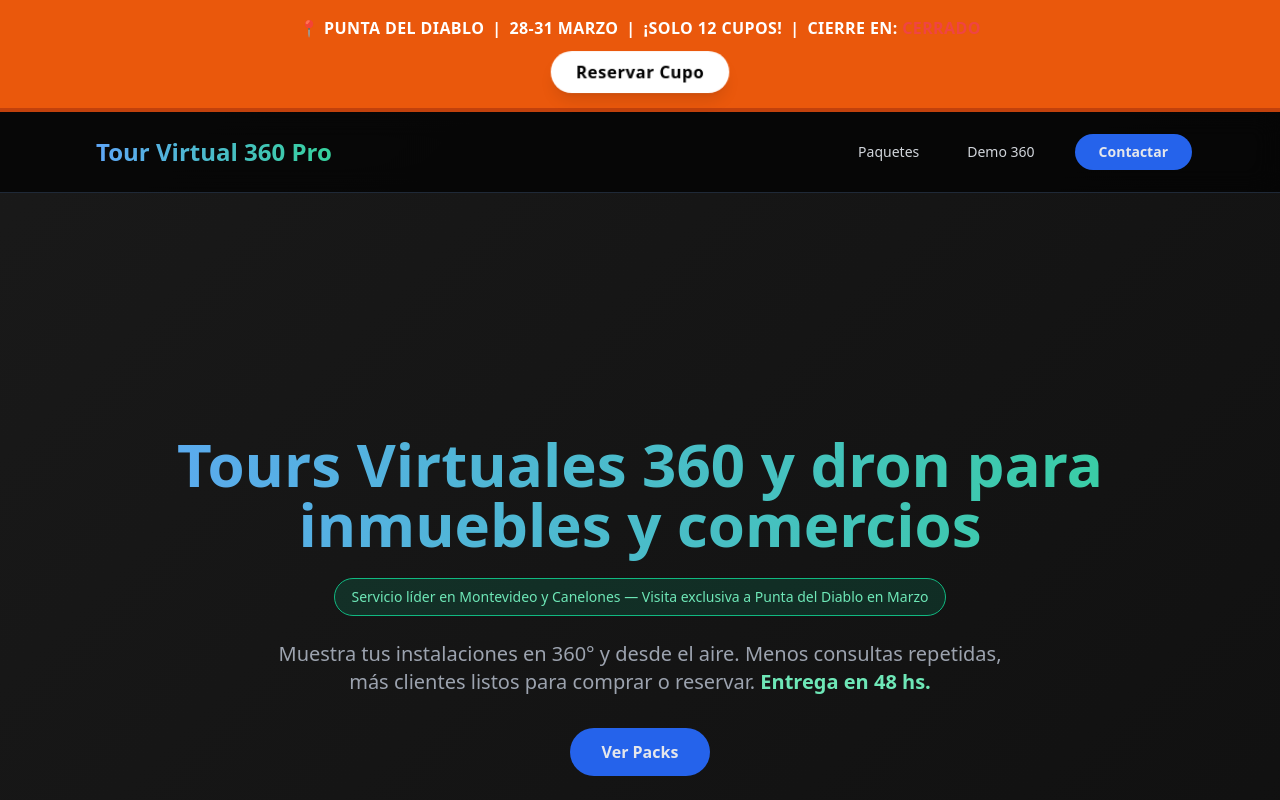
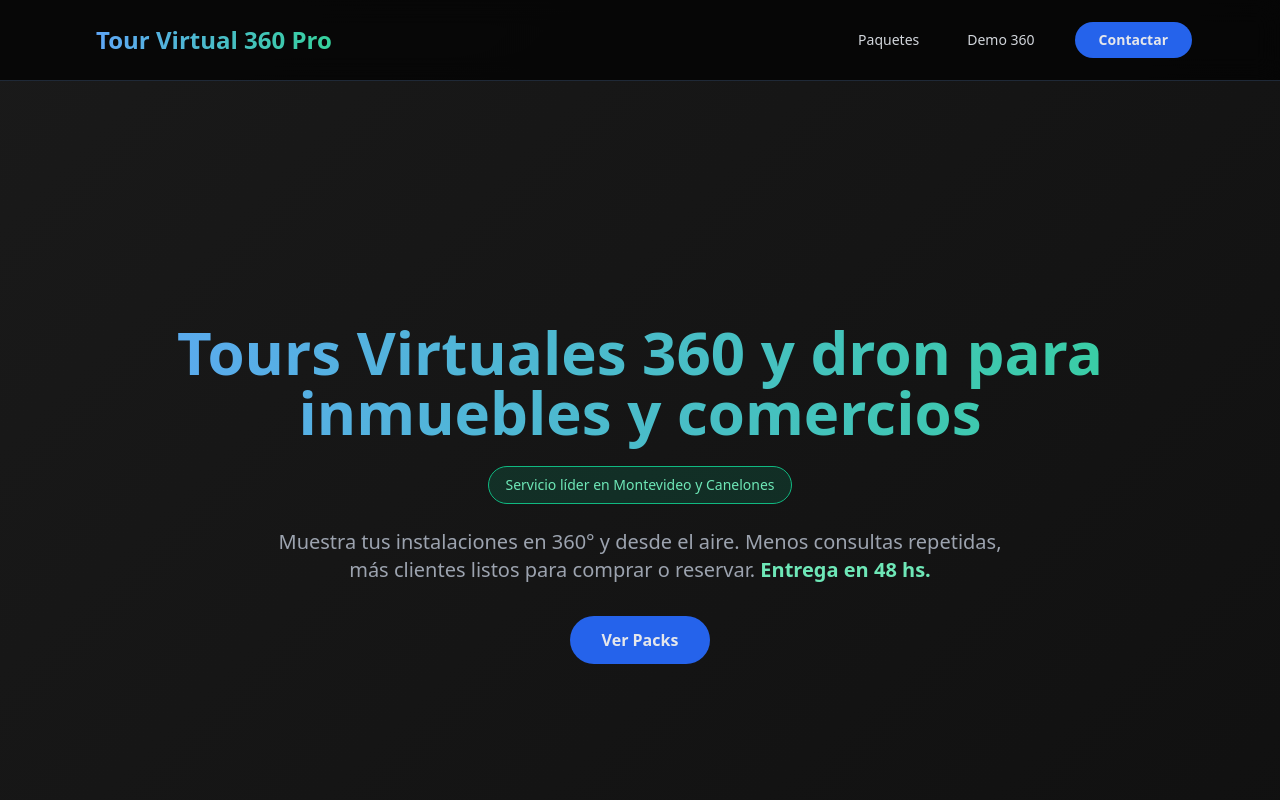
Before and after one commit to jperezpro/tourvirtual360, a website: page index.html in a window 1280 px wide. Shown: the top 800 px of the page. Drawn offline with Linux system fonts and the light colour scheme.

Commit message:
fix: quitar promo Punta del Diablo vencida y contador
La campaña había vencido y el contador quedaba mostrando "CERRADO",
dando mala imagen en la web indexada.

Co-Authored-By: Claude Sonnet 5 <noreply@anthropic.com>

```diff
--- a/index.html
+++ b/index.html
@@ -181,26 +181,6 @@
     height="0" width="0" style="display:none;visibility:hidden"></iframe></noscript>
     <!-- End Google Tag Manager (noscript) -->
 
-    <!-- Promo Banner -->
-    <div id="promo-banner" class="relative bg-orange-600 text-white py-3 sm:py-4 border-b-4 border-orange-700 z-50">
-        <div class="container mx-auto px-4">
-            <div class="flex flex-col items-center justify-center gap-2 text-center">
-                <div class="flex flex-wrap items-center justify-center gap-2 text-xs sm:text-sm md:text-base font-bold tracking-wide">
-                    <span>📍 PUNTA DEL DIABLO</span>
-                    <span class="hidden sm:inline">|</span>
-                    <span>28-31 MARZO</span>
-                    <span class="hidden sm:inline">|</span>
-                    <span>¡SOLO <span id="slots-counter">12</span> CUPOS!</span>
-                    <span class="hidden sm:inline">|</span>
-                    <span>CIERRE EN: <span id="countdown-timer">--:--:--</span></span>
-                </div>
-                <button id="btn-reserva-punta" onclick="contactarWhatsApp('Punta del Diablo')" class="bg-white text-black px-6 py-2 rounded-full font-bold hover:scale-105 transition shadow-lg promo-btn whitespace-nowrap text-sm sm:text-base mt-1">
-                    Reservar Cupo
-                </button>
-            </div>
-        </div>
-    </div>
-
     <!-- Navbar -->
     <nav class="sticky top-0 w-full z-40 backdrop-blur-md bg-black bg-opacity-70 border-b border-gray-800">
         <div class="max-w-6xl mx-auto px-4 sm:px-6 py-4 flex justify-between items-center">
@@ -243,7 +223,7 @@
             Tours Virtuales 360 y dron para inmuebles y comercios
         </h1>
         <div class="inline-block bg-emerald-600 bg-opacity-20 border border-emerald-500 rounded-full px-4 py-2 mb-6 text-xs sm:text-sm">
-            <span class="text-emerald-300">Servicio líder en Montevideo y Canelones — Visita exclusiva a Punta del Diablo en Marzo</span>
+            <span class="text-emerald-300">Servicio líder en Montevideo y Canelones</span>
         </div>
         <p class="text-base sm:text-lg md:text-xl text-gray-400 max-w-3xl px-2">
             Muestra tus instalaciones en 360° y desde el aire. Menos consultas repetidas, más clientes listos para comprar o reservar. <span class="text-emerald-300 font-semibold">Entrega en 48 hs.</span>
--- a/main.js
+++ b/main.js
@@ -36,8 +36,7 @@ function contactarWhatsApp(paquete) {
     const mensajes = {
         'Pack Airbnb Standard': 'Hola, vengo de tourvirtual360.pro y quiero más información sobre el *Pack Airbnb Standard* (Tour 8K + fotos optimizadas) para mi alojamiento en [Barrio/Zona]. ¿Agenda disponible esta semana?',
         'Pack Plus & Casas de Campo': 'Hola, vengo de tourvirtual360.pro y quiero más información sobre el *Pack Plus & Casas de Campo* con vuelo de dron interior para mi alojamiento en [Barrio/Zona]. ¿Cuándo pueden venir?',
-        'Independencia de Plataformas': 'Hola, vengo de tourvirtual360.pro y quiero más información sobre *Independencia de Plataformas* para vender directo sin comisiones con landing y pagos. ¿Cuál es el siguiente paso?',
-        'Punta del Diablo': 'Hola! Soy de Punta del Diablo y vi que viajan desde Montevideo a fin de marzo. Me interesa reservar un cupo para un Tour 360 sin costo de traslado. ¿Tienen disponibilidad?'
+        'Independencia de Plataformas': 'Hola, vengo de tourvirtual360.pro y quiero más información sobre *Independencia de Plataformas* para vender directo sin comisiones con landing y pagos. ¿Cuál es el siguiente paso?'
     };
 
     const mensaje = mensajes[paquete] || 'Hola, quiero información sobre un Tour Virtual';
@@ -105,52 +104,3 @@ if (kuulaContainer && 'IntersectionObserver' in window) {
     iframe.setAttribute('referrerpolicy', 'no-referrer-when-downgrade');
     kuulaContainer.appendChild(iframe);
 }
-// ============================================================================
-// COUNTDOWN TIMER - Punta del Diablo Campaign
-// ============================================================================
-function initCountdown() {
-    const countdownElement = document.getElementById('countdown-timer');
-    if (!countdownElement) return;
-
-    // Fecha objetivo: 27 de marzo de 2026 a las 20:00 GMT-3 (Uruguay)
-    const targetDate = new Date('2026-03-27T20:00:00-03:00');
-
-    function updateCountdown() {
-        const now = new Date();
-        const difference = targetDate - now;
-
-        if (difference <= 0) {
-            countdownElement.textContent = 'CERRADO';
-            countdownElement.style.color = '#ef4444';
-            return;
-        }
-
-        const days = Math.floor(difference / (1000 * 60 * 60 * 24));
-        const hours = Math.floor((difference % (1000 * 60 * 60 * 24)) / (1000 * 60 * 60));
-        const minutes = Math.floor((difference % (1000 * 60 * 60)) / (1000 * 60));
-        const seconds = Math.floor((difference % (1000 * 60)) / 1000);
-
-        const hoursStr = String(hours).padStart(2, '0');
-        const minutesStr = String(minutes).padStart(2, '0');
-        const secondsStr = String(seconds).padStart(2, '0');
-
-        if (days > 0) {
-            countdownElement.textContent = `${days}D ${hoursStr}:${minutesStr}:${secondsStr}`;
-        } else {
-            countdownElement.textContent = `${hoursStr}:${minutesStr}:${secondsStr}`;
-        }
-    }
-
-    // Actualizar inmediatamente
-    updateCountdown();
-
-    // Actualizar cada segundo
-    setInterval(updateCountdown, 1000);
-}
-
-// Iniciar countdown cuando cargue el DOM
-if (document.readyState === 'loading') {
-    document.addEventListener('DOMContentLoaded', initCountdown);
-} else {
-    initCountdown();
-}
--- a/styles.css
+++ b/styles.css
@@ -5,17 +5,6 @@
 .card-blur {
     background: rgba(255, 255, 255, 0.05);
     backdrop-filter: blur(10px);
-}
-
-/* Promo Banner - High Impact Design */
-#promo-banner {
-    position: relative;
-    text-transform: uppercase;
-    letter-spacing: 0.5px;
-}
-
-#promo-banner span {
-    font-weight: 700;
 }
 
 /* Interactive elements - Buttons & Links */
```
